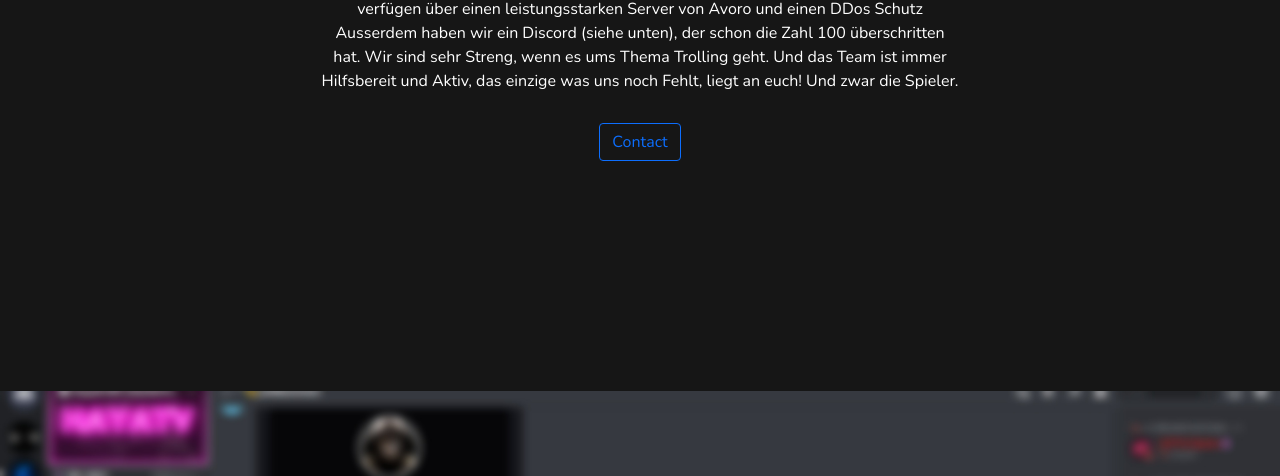
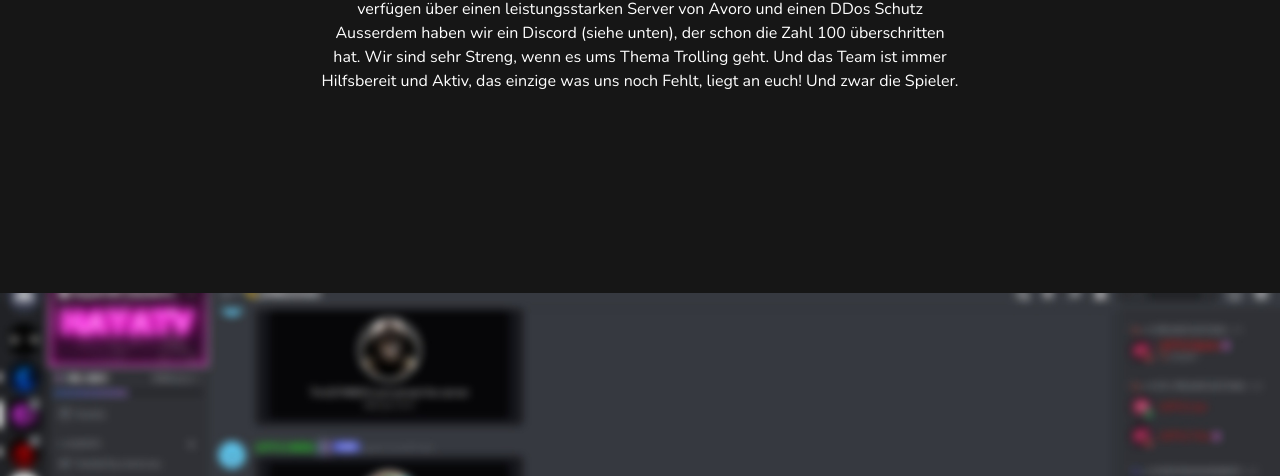
Before and after one commit to EinFeini/HayatV, a plain HTML site: page index.html in a window 1280 px wide. Shown: the part 1078-1554 px from the top of the page. Drawn offline with nearby package versions, Linux system fonts and the light colour scheme.

Commit message:
Update index.html

```diff
--- a/index.html
+++ b/index.html
@@ -45,7 +45,6 @@
           <p> Auf unserem erwarten dich einzigartige Plugins, und ein entsprechendes Roleplay. Wir verfügen über einen leistungsstarken Server von Avoro und einen DDos Schutz
             Ausserdem haben wir ein Discord (siehe unten), der schon die Zahl 100 überschritten hat. Wir sind sehr Streng, wenn es ums Thema Trolling geht. Und das Team ist immer Hilfsbereit und Aktiv, das einzige was uns noch Fehlt, liegt an euch! Und zwar die Spieler.
           </p>
-            <button class="btn btn-outline-primary" style="margin: 30px 0;">Contact</button>
         </div>
 
         <div class="contact" id="contact">
```
